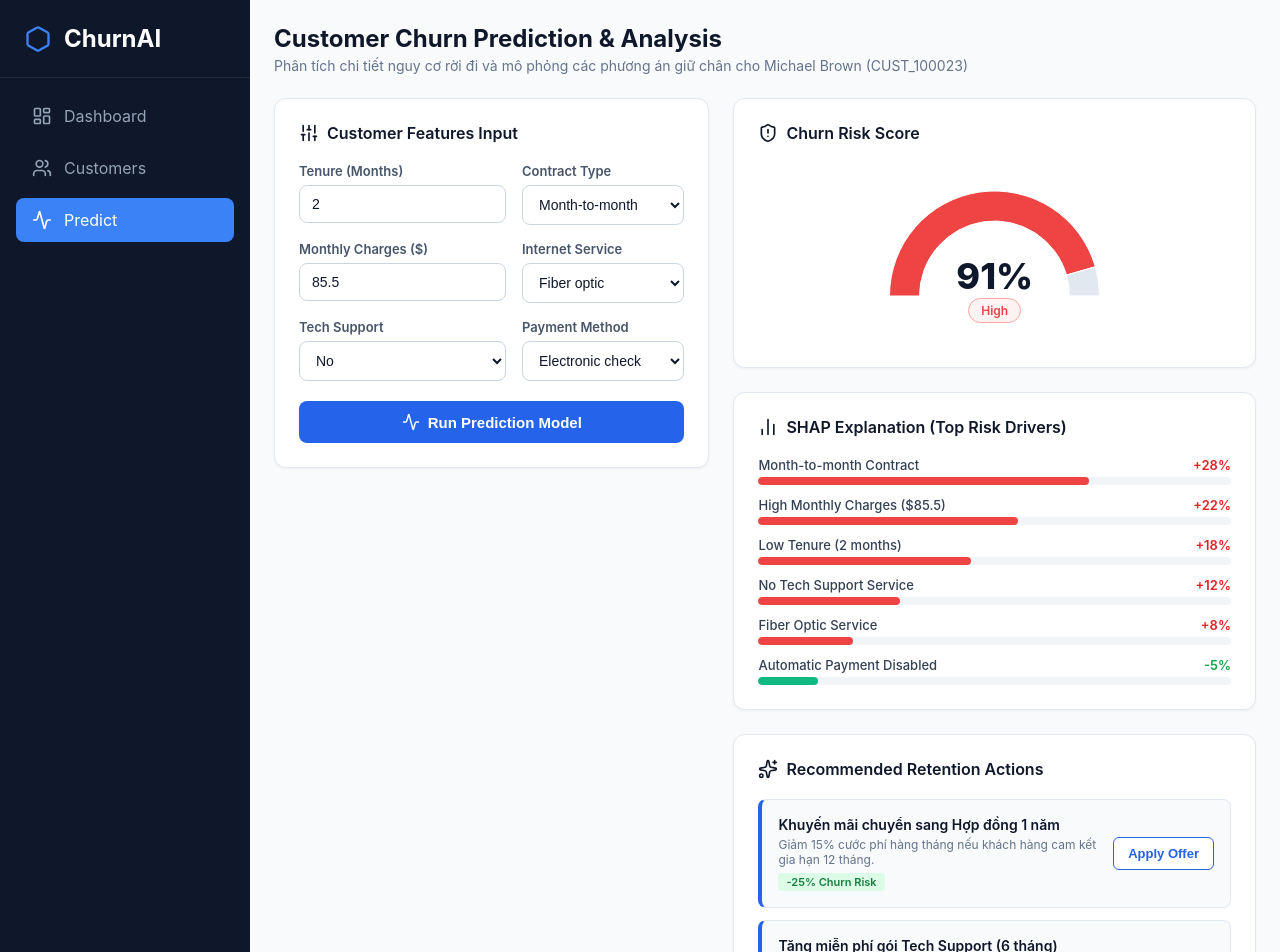
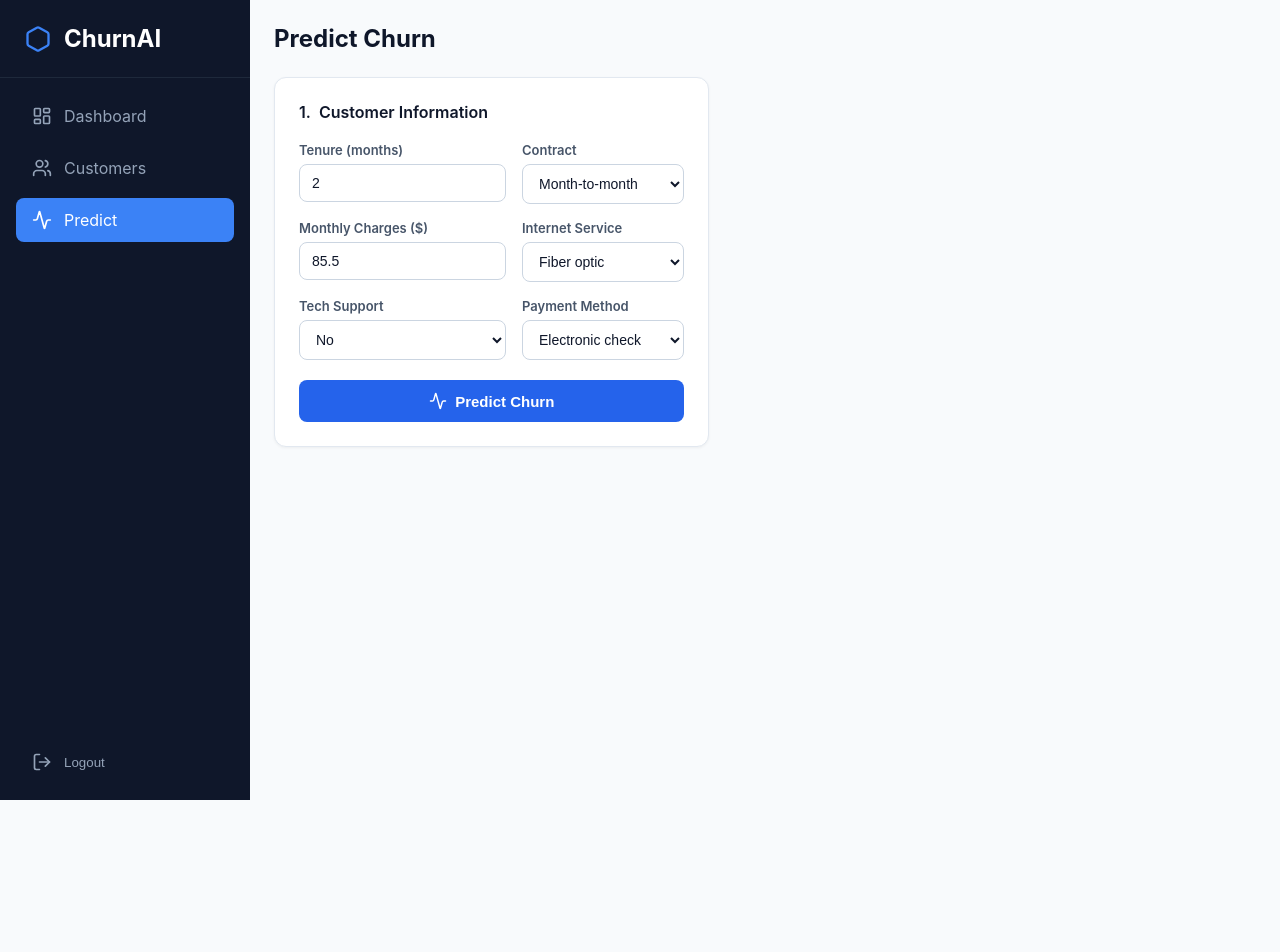
Before and after one commit to Hien-LL/churn-prediction-system, a React app in the folder frontend/: page /predict in a window 1280 px wide. Shown: the top 952 px of the page. After the commit the page ends 800 px from the top, so only its background shows below. Built offline with nearby package versions, Linux system fonts and the light colour scheme; the HTML template or start-up script is replaced by a standard one.

Commit message:
add: logic predict pages

```diff
--- a/frontend/src/pages/Predict.css
+++ b/frontend/src/pages/Predict.css
@@ -251,6 +251,23 @@
 /* Responsive */
 @media (max-width: 1024px) {
   .predict-grid {
+  display: grid;
+  /* Mặc định chia 3 cột bằng nhau, khoảng cách 20px */
+  grid-template-columns: repeat(3, 1fr);
+  gap: 20px;
+  align-items: start;
+}
+
+/* Nếu màn hình nhỏ gọn lại thành 1 cột */
+@media (max-width: 1024px) {
+  .predict-grid {
     grid-template-columns: 1fr;
   }
 }
+
+.step-number {
+  background-color: #eff6ff;
+  padding: 2px 8px;
+  border-radius: 4px;
+}
+}
--- a/frontend/src/pages/Predict.jsx
+++ b/frontend/src/pages/Predict.jsx
@@ -10,7 +10,11 @@ const Predict = () => {
   const location = useLocation();
   const selectedCustomer = location.state?.customer;
 
-  // 1. State Quản lý Form Nhập Liệu
+  // 1. State kiểm soát hiển thị kết quả (Mặc định ẩn)
+  const [hasPredicted, setHasPredicted] = useState(false);
+  const [isLoading, setIsLoading] = useState(false);
+
+  // 2. State Quản lý Form Nhập Liệu
   const [formData, setFormData] = useState({
     customerId: 'CUST_100023',
     name: 'Michael Brown',
@@ -24,7 +28,6 @@ const Predict = () => {
     onlineSecurity: 'No',
   });
 
-  // Tự động điền dữ liệu nếu chuyển sang từ trang Customers
   useEffect(() => {
     if (selectedCustomer) {
       setFormData({
@@ -39,65 +42,53 @@ const Predict = () => {
         techSupport: selectedCustomer.techSupport || 'No',
         onlineSecurity: selectedCustomer.onlineSecurity || 'No',
       });
+      // Nếu đi từ trang Customer sang, bạn có thể cho hiện kết quả luôn hoặc bắt user bấm.
+      // Ở đây mình vẫn reset để user bấm nút.
+      setHasPredicted(false);
     }
   }, [selectedCustomer]);
 
-  // 2. State Kết quả Dự đoán & SHAP Values
+  // 3. State Kết quả Dự đoán & SHAP Values
   const [prediction, setPrediction] = useState({
-    churnProbability: selectedCustomer ? selectedCustomer.churnProbability : 91,
-    riskLevel: selectedCustomer ? selectedCustomer.riskLevel : 'High',
+    churnProbability: 0,
+    riskLevel: 'Low',
   });
+  const [shapData, setShapData] = useState([]);
 
-  // Dữ liệu mô phỏng SHAP Values (Yếu tố ảnh hưởng)
-  const [shapData, setShapData] = useState([
-    { feature: 'Month-to-month Contract', impact: +28, isPositive: true },
-    { feature: 'High Monthly Charges ($85.5)', impact: +22, isPositive: true },
-    { feature: 'Low Tenure (2 months)', impact: +18, isPositive: true },
-    { feature: 'No Tech Support Service', impact: +12, isPositive: true },
-    { feature: 'Fiber Optic Service', impact: +8, isPositive: true },
-    { feature: 'Automatic Payment Disabled', impact: -5, isPositive: false },
+  // Danh sách đề xuất Retain Action (Có thể reset lại khi predict mới)
+  const [actions, setActions] = useState([
+    { id: 1, title: 'Khuyến mãi chuyển sang Hợp đồng 1 năm', desc: 'Giảm 15% cước phí hàng tháng nếu khách hàng cam kết gia hạn 12 tháng.', riskReduction: '-25% Churn Risk', applied: false },
+    { id: 2, title: 'Tặng miễn phí gói Tech Support (6 tháng)', desc: 'Hỗ trợ kỹ thuật 24/7 giúp tăng độ hài lòng cho gói Fiber Optic.', riskReduction: '-12% Churn Risk', applied: false },
+    { id: 3, title: 'Hướng dẫn đăng ký Thanh toán tự động', desc: 'Tặng 5$ cước tháng đầu khi liên kết thẻ ngân hàng/chuyển khoản tự động.', riskReduction: '-5% Churn Risk', applied: false },
   ]);
 
-  // Danh sách đề xuất Retain Action
-  const [actions, setActions] = useState([
-    {
-      id: 1,
-      title: 'Khuyến mãi chuyển sang Hợp đồng 1 năm',
-      desc: 'Giảm 15% cước phí hàng tháng nếu khách hàng cam kết gia hạn 12 tháng.',
-      riskReduction: '-25% Churn Risk',
-      applied: false,
-    },
-    {
-      id: 2,
-      title: 'Tặng miễn phí gói Tech Support (6 tháng)',
-      desc: 'Hỗ trợ kỹ thuật 24/7 giúp tăng độ hài lòng cho gói Fiber Optic.',
-      riskReduction: '-12% Churn Risk',
-      applied: false,
-    },
-    {
-      id: 3,
-      title: 'Hướng dẫn đăng ký Thanh toán tự động',
-      desc: 'Tặng 5$ cước tháng đầu khi liên kết thẻ ngân hàng/chuyển khoản tự động.',
-      riskReduction: '-5% Churn Risk',
-      applied: false,
-    },
-  ]);
-
-  // Handler xử lý thay đổi input
   const handleChange = (e) => {
     const { name, value } = e.target;
     setFormData(prev => ({ ...prev, [name]: value }));
   };
 
-  // Handler Chạy Mô hình Dự đoán
   const handlePredict = async (e) => {
     e.preventDefault();
     setIsLoading(true);
+    setHasPredicted(false); // Ẩn kết quả cũ đi khi đang load
 
     try {
-    // 1. Chuẩn bị dữ liệu gửi xuống Backend
-    // Lưu ý: Đảm bảo payload này khớp với schema Pydantic ở FastAPI
+      // Gắn thêm các dữ liệu mặc định để đủ 19 trường gửi cho Backend
       const payload = {
+        SeniorCitizen: 0,
+        gender: "Female",
+        Partner: "Yes",
+        Dependents: "No",
+        PhoneService: "Yes",
+        MultipleLines: "No",
+        OnlineSecurity: formData.onlineSecurity || "No",
+        OnlineBackup: "Yes",
+        DeviceProtection: "No",
+        StreamingTV: "Yes",
+        StreamingMovies: "No",
+        PaperlessBilling: "Yes",
+
+        // Các trường lấy từ form người dùng
         tenure: Number(formData.tenure),
         MonthlyCharges: Number(formData.monthlyCharges),
         TotalCharges: Number(formData.totalCharges),
@@ -107,44 +98,37 @@ const Predict = () => {
         PaymentMethod: formData.paymentMethod
       };
 
-    // 2. Gọi API đến FastAPI (Sửa lại URL nếu port của bạn khác)
-    const response = await axios.post('http://localhost:8000/api/predict', payload);
+      // Lưu ý: URL đổi thành /api/v1/predict theo code backend bạn đã chạy
+      const response = await axios.post('http://127.0.0.1:8000/api/v1/predict', payload);
 
-    const { churnProbability, shapValues } = response.data;
-
-    const probPercentage = Math.round(churnProbability * 100);
+      // Dữ liệu thật từ Backend (đã cấu hình ở bước trước)
+      const data = response.data;
 
       setPrediction({
-      churnProbability: probPercentage,
-      riskLevel: probPercentage >= 70 ? 'High' : probPercentage >= 40 ? 'Medium' : 'Low',
+        churnProbability: data.churn_probability_percent,
+        riskLevel: data.risk_level,
       });
 
-    // 4. Transform dữ liệu SHAP từ Object thành Array để vẽ biểu đồ
-    // Lọc, sắp xếp lấy top 5 yếu tố ảnh hưởng mạnh nhất (cả âm và dương)
-    const transformedShap = Object.entries(shapValues)
-      .map(([feature, impactValue]) => {
-         // Quy đổi giá trị SHAP ra phần trăm tác động giả định (tùy thuộc vào model của bạn)
-         const impactScore = Math.round(impactValue * 100);
-         return {
-            feature: feature,
-            impact: impactScore,
-            isPositive: impactScore > 0
-         };
-      })
-      .sort((a, b) => Math.abs(b.impact) - Math.abs(a.impact))
-      .slice(0, 5);
+      // *TẠM THỜI*: Vì backend hiện tại chưa trả về SHAP value, ta dùng dữ liệu mock để vẽ biểu đồ
+      setShapData([
+        { feature: 'Month-to-month Contract', impact: +28, isPositive: true },
+        { feature: `Monthly Charges ($${formData.monthlyCharges})`, impact: +22, isPositive: true },
+        { feature: `Tenure (${formData.tenure} months)`, impact: +18, isPositive: true },
+        { feature: 'No Tech Support', impact: +12, isPositive: true },
+        { feature: 'Electronic check payment', impact: +8, isPositive: true },
+      ]);
 
-    setShapData(transformedShap);
+      // Bật cờ hiển thị kết quả
+      setHasPredicted(true);
 
     } catch (error) {
       console.error("Lỗi khi gọi API dự đoán:", error);
-    alert("Không thể kết nối đến hệ thống AI. Vui lòng kiểm tra backend.");
+      alert("Không thể kết nối đến Backend FastAPI. Vui lòng kiểm tra server.");
     } finally {
       setIsLoading(false);
     }
   };
 
-  // Handler áp dụng hành động giữ chân
   const handleApplyAction = (id) => {
     setActions(prev => prev.map(a => a.id === id ? { ...a, applied: true } : a));
     setPrediction(prev => {
@@ -156,7 +140,6 @@ const Predict = () => {
     });
   };
 
-  // Cấu hình dữ liệu cho Biểu đồ Bán nguyệt (Risk Gauge)
   const gaugeData = [
     { name: 'Risk', value: prediction.churnProbability },
     { name: 'Remaining', value: 100 - prediction.churnProbability },
@@ -171,56 +154,37 @@ const Predict = () => {
     }
   };
 
-  const [isLoading, setIsLoading] = useState(false);
-
   return (
     <div className="predict-container">
-      {/* Header Trang */}
       <div className="predict-header">
-        <h1>Customer Churn Prediction & Analysis</h1>
-        <p>Phân tích chi tiết nguy cơ rời đi và mô phỏng các phương án giữ chân cho {formData.name} ({formData.customerId})</p>
+        <h1>Predict Churn</h1>
       </div>
 
       <div className="predict-grid">
-        {/* CỘT TRÁI: FORM NHẬP LIỆU BỘ THAM SỐ */}
+        {/* ---------------- CỘT 1: FORM NHẬP LIỆU (Luôn hiển thị) ---------------- */}
+        <div className="predict-col">
           <div className="predict-card">
-          <h3 className="predict-card-title">
-            <Sliders size={20} className="text-blue-600" />
-            Customer Features Input
+            <h3 className="predict-card-title text-blue-600 font-bold">
+              <span className="step-number text-blue-600 mr-2">1.</span> Customer Information
             </h3>
-
             <form onSubmit={handlePredict}>
               <div className="form-grid">
                 <div className="form-group">
-                <label>Tenure (Months)</label>
-                <input
-                  type="number"
-                  name="tenure"
-                  value={formData.tenure}
-                  onChange={handleChange}
-                />
+                  <label>Tenure (months)</label>
+                  <input type="number" name="tenure" value={formData.tenure} onChange={handleChange} />
                 </div>
-
                 <div className="form-group">
-                <label>Contract Type</label>
+                  <label>Contract</label>
                   <select name="contractType" value={formData.contractType} onChange={handleChange}>
                     <option value="Month-to-month">Month-to-month</option>
                     <option value="One year">One year</option>
                     <option value="Two year">Two year</option>
                   </select>
                 </div>
-
                 <div className="form-group">
                   <label>Monthly Charges ($)</label>
-                <input
-                  type="number"
-                  step="0.1"
-                  name="monthlyCharges"
-                  value={formData.monthlyCharges}
-                  onChange={handleChange}
-                />
+                  <input type="number" step="0.1" name="monthlyCharges" value={formData.monthlyCharges} onChange={handleChange} />
                 </div>
-
                 <div className="form-group">
                   <label>Internet Service</label>
                   <select name="internetService" value={formData.internetService} onChange={handleChange}>
@@ -229,7 +193,6 @@ const Predict = () => {
                     <option value="No">No</option>
                   </select>
                 </div>
-
                 <div className="form-group">
                   <label>Tech Support</label>
                   <select name="techSupport" value={formData.techSupport} onChange={handleChange}>
@@ -237,7 +200,6 @@ const Predict = () => {
                     <option value="Yes">Yes</option>
                   </select>
                 </div>
-
                 <div className="form-group">
                   <label>Payment Method</label>
                   <select name="paymentMethod" value={formData.paymentMethod} onChange={handleChange}>
@@ -249,99 +211,77 @@ const Predict = () => {
                 </div>
               </div>
 
-            <button type="submit" className="predict-btn" disabled={isLoading}>
+              <button type="submit" className="predict-btn w-full mt-6 bg-blue-600 text-white p-3 rounded flex justify-center items-center gap-2" disabled={isLoading}>
                 <Activity size={18} />
-              {isLoading ? 'Running AI Model...' : 'Run Prediction Model'}
+                {isLoading ? 'Processing...' : 'Predict Churn'}
               </button>
             </form>
           </div>
+        </div>
 
-        {/* CỘT PHẢI: PHÂN TÍCH KẾT QUẢ, SHAP & RETENTION */}
-        <div>
-          {/* 1. Risk Gauge Card (Biểu đồ bán nguyệt) */}
-          <div className="predict-card">
-            <h3 className="predict-card-title">
-              <ShieldAlert size={20} />
-              Churn Risk Score
+        {/* ---------------- CỘT 2 & 3: KẾT QUẢ (Chỉ hiển thị khi có kết quả) ---------------- */}
+        {hasPredicted && (
+          <>
+            {/* CỘT 2: KẾT QUẢ DỰ ĐOÁN & BIỂU ĐỒ SHAP */}
+            <div className="predict-col flex flex-col gap-4">
+              {/* Step 2 */}
+              <div className="predict-card" style={{ backgroundColor: '#fef2f2', border: '1px solid #fca5a5' }}>
+                <h3 className="predict-card-title font-bold">
+                  <span className="step-number text-blue-600 mr-2">2.</span> Prediction Result
                 </h3>
-
-            <div className="gauge-wrapper">
-              <ResponsiveContainer width="100%" height={220}>
-                <PieChart>
-                  <Pie
-                    data={gaugeData}
-                    cx="50%"
-                    cy="80%"
-                    startAngle={180}
-                    endAngle={0}
-                    innerRadius={75}
-                    outerRadius={105}
-                    paddingAngle={0}
-                    dataKey="value"
-                  >
-                    <Cell fill={getGaugeColor(prediction.riskLevel)} />
-                    <Cell fill="#e2e8f0" />
-                  </Pie>
-                </PieChart>
-              </ResponsiveContainer>
-
-              <div className="gauge-center-info">
-                <div className="gauge-percentage">{prediction.churnProbability}%</div>
-                <div className="gauge-subtitle">
-                  <ChurnRiskBadge level={prediction.riskLevel} />
-                </div>
-              </div>
+                <div className="text-center py-6">
+                  <ShieldAlert size={48} color="#ef4444" className="mx-auto mb-2" />
+                  <h2 style={{ color: '#ef4444', fontSize: '24px', fontWeight: 'bold' }}>{prediction.riskLevel.toUpperCase()} RISK</h2>
+                  <p>This customer is likely to churn.</p>
+                  <h1 style={{ color: '#ef4444', fontSize: '42px', fontWeight: 'bold' }}>{prediction.churnProbability}%</h1>
+                  <p className="text-sm font-medium">Churn Probability</p>
                 </div>
               </div>
 
-          {/* 2. SHAP Feature Contribution Chart */}
-          <div className="predict-card">
-            <h3 className="predict-card-title">
-              <BarChart2 size={20} />
-              SHAP Explanation (Top Risk Drivers)
+              {/* Step 3 */}
+              <div className="predict-card flex-grow">
+                <h3 className="predict-card-title font-bold">
+                  <span className="step-number text-blue-600 mr-2">3.</span> Why is this customer at risk?
                 </h3>
-
-            <div className="shap-list">
+                <div className="shap-list mt-4">
                   {shapData.map((item, index) => (
-                <div key={index} className="shap-item">
-                  <div className="shap-label">
+                    <div key={index} className="shap-item mb-3">
+                      <div className="shap-label flex justify-between text-sm mb-1">
                         <span>{item.feature}</span>
-                    <span className={`shap-impact ${item.isPositive ? 'positive' : 'negative'}`}>
-                      {item.isPositive ? `+${item.impact}%` : `${item.impact}%`}
+                        <span className={item.isPositive ? 'text-red-500' : 'text-green-500'}>
+                          {item.isPositive ? `+0.${item.impact}` : `-0.${Math.abs(item.impact)}`}
                         </span>
                       </div>
-                  <div className="shap-bar-bg">
+                      <div className="w-full bg-gray-100 h-2 rounded">
                         <div
-                      className="shap-bar-fill"
-                      style={{
-                        width: `${Math.abs(item.impact) * 2.5}%`,
-                        backgroundColor: item.isPositive ? '#ef4444' : '#10b981',
-                      }}
+                          className={`h-full rounded ${item.isPositive ? 'bg-red-500' : 'bg-green-500'}`}
+                          style={{ width: `${Math.abs(item.impact) * 2}%`, float: item.isPositive ? 'right' : 'left' }}
                         />
                       </div>
                     </div>
                   ))}
                 </div>
               </div>
-
-          {/* 3. Retention Action Recommendations */}
-          <div className="predict-card">
-            <h3 className="predict-card-title">
-              <Sparkles size={20} />
-              Recommended Retention Actions
-            </h3>
-
-            <div className="action-cards-list">
-              {actions.map((act) => (
-                <div key={act.id} className="action-card-item">
-                  <div className="action-info">
-                    <h4>{act.title}</h4>
-                    <p>{act.desc}</p>
-                    <span className="action-badge">{act.riskReduction}</span>
             </div>
 
+            {/* CỘT 3: HÀNH ĐỘNG GIỮ CHÂN */}
+            <div className="predict-col">
+              <div className="predict-card h-full">
+                <h3 className="predict-card-title font-bold">
+                  <span className="step-number text-blue-600 mr-2">4.</span> Recommended Retention Actions
+                </h3>
+                <div className="action-cards-list mt-4">
+                  {actions.map((act) => (
+                    <div key={act.id} className="action-card-item border rounded p-4 mb-4 relative">
+                      <div className="action-info">
+                        <h4 className="font-bold text-gray-800">{act.title}</h4>
+                        <p className="text-sm text-gray-600 mt-1">{act.desc}</p>
+                        <span className="text-xs bg-green-100 text-green-700 px-2 py-1 rounded inline-block mt-2 font-medium">
+                          {act.riskReduction}
+                        </span>
+                      </div>
                       <button
-                    className="apply-action-btn"
+                        className="w-full mt-3 py-2 rounded text-sm font-medium border"
                         disabled={act.applied}
                         onClick={() => handleApplyAction(act.id)}
                         style={{
@@ -352,8 +292,8 @@ const Predict = () => {
                         }}
                       >
                         {act.applied ? (
-                      <span style={{ display: 'flex', alignItems: 'center', gap: '4px' }}>
-                        <CheckCircle2 size={14} color="#16a34a" /> Applied
+                          <span className="flex items-center justify-center gap-1">
+                            <CheckCircle2 size={16} color="#16a34a" /> Đã áp dụng
                           </span>
                         ) : (
                           'Apply Offer'
@@ -364,6 +304,8 @@ const Predict = () => {
                 </div>
               </div>
             </div>
+          </>
+        )}
       </div>
     </div>
   );
```
Also changed, not shown: frontend/src/api.js (+16 -5 lines). Lines whose indentation alone changed are shown as unchanged.
